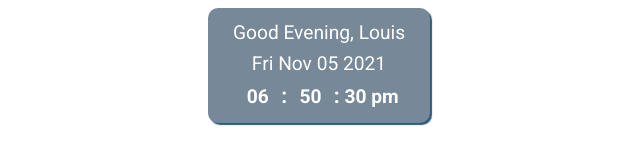
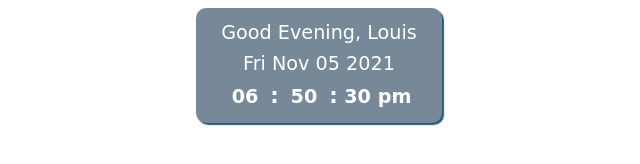
Before and after one commit to lsdz12/notion, a plain HTML site: page index.html in a window 1280 px wide. Shown: the whole page, without its empty margins (321-961 px from the left). Drawn offline with Linux system fonts and the light colour scheme.

Commit message:
Update index.html

```diff
--- a/index.html
+++ b/index.html
@@ -51,7 +51,7 @@ h1 {
 
 .clock {
     display: inline-block;
-    font-family: 'Roboto', sans-serif;
+    font-family: 'Bebas Neue', cursive;
     font-weight: bold;
     font-size: 1.2em;
     /* padding-left: 20px; */
@@ -72,14 +72,14 @@ h1 {
     min-width: 162px;
     /* padding-right: 30px; */
     /* border-right: 2px solid #295C7B; */
-    font-family: 'Roboto', sans-serif;
+    font-family: 'Bebas Neue', cursive;
     font-size: 1.2em;
 }
 .greet{
 
     min-width: 162px;
     /* padding-right: 30px; */
-    font-family: 'Roboto', sans-serif;
+    font-family: 'Dancing Script', cursive;
     font-size: 1.2em;
 }
 
```
